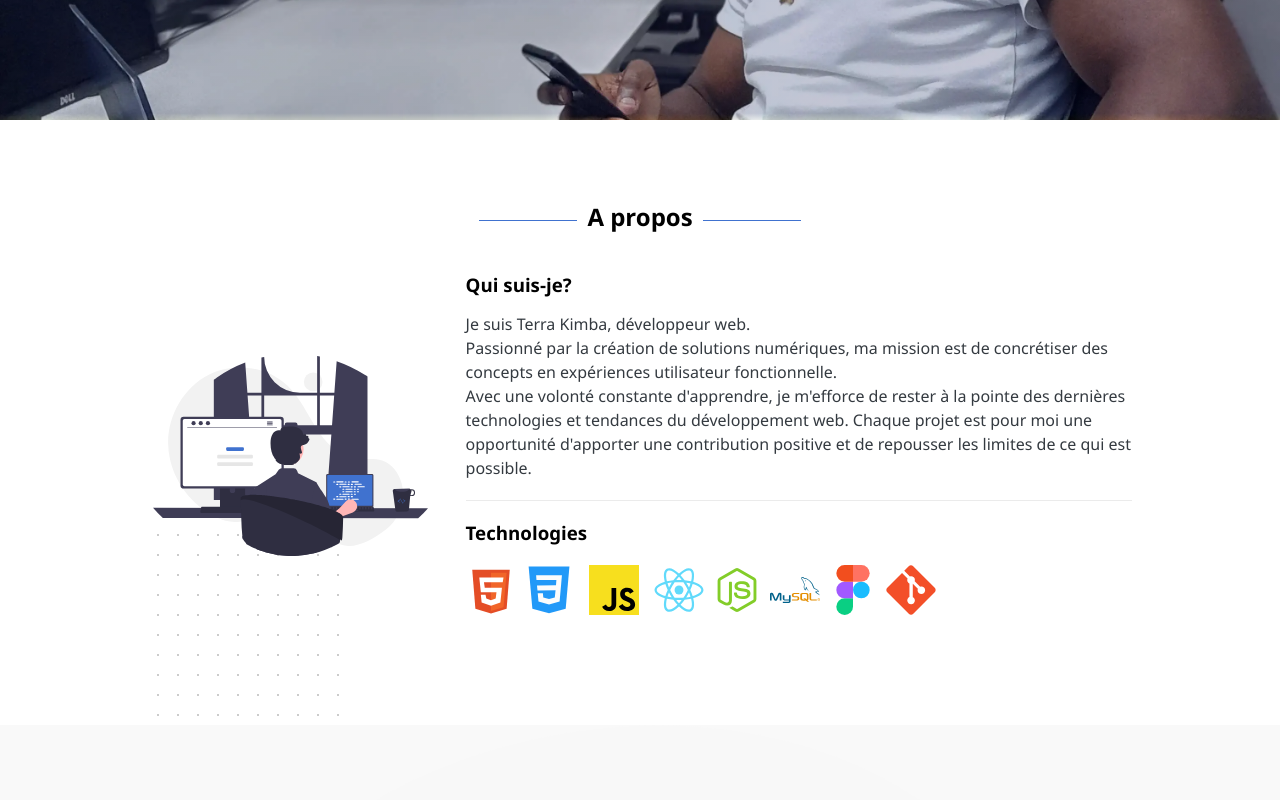
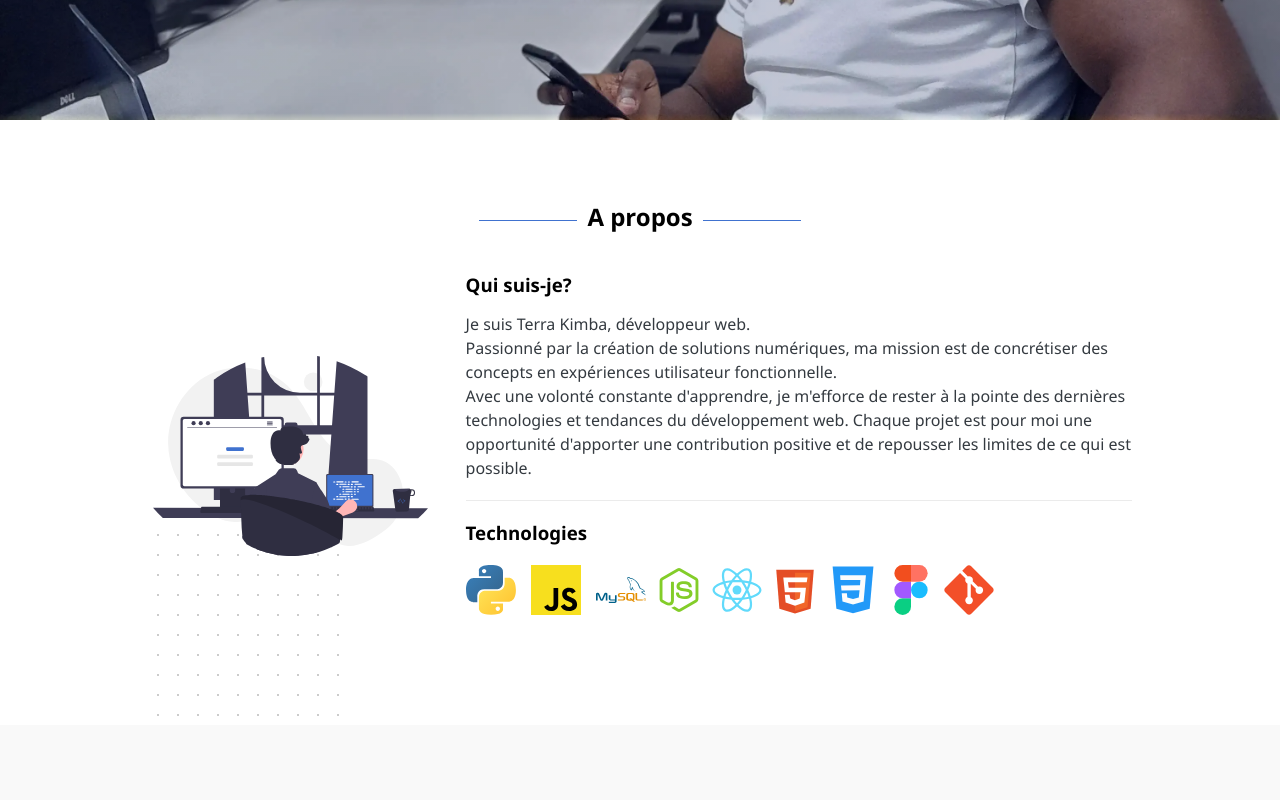
Before and after one commit to Tkimba4/tkimba4.github.io, a plain HTML site: page index.html in a window 1280 px wide. Shown: the part 560-1360 px from the top of the page. Drawn offline with Linux system fonts and the light colour scheme.

Commit message:
ajout de python

```diff
--- a/assets/css/style.css
+++ b/assets/css/style.css
@@ -295,11 +295,12 @@ nav.show {
     left: 0;
     width: 100%;
     height: 100%;
-    opacity: 0.03;
+    opacity: 0.05;
     z-index: -1;
     background-position: center;
     background-repeat: no-repeat;
     background-size: contain;
+    background-attachment: fixed;
   }
 }
 
--- a/index.html
+++ b/index.html
@@ -42,12 +42,7 @@
       <div class="header-container">
         <div class="logo">
           <div class="img">
-            <img
-              src="./favicon.svg"
-              alt="avatar"
-              width="40"
-              height="40"
-            />
+            <img src="./favicon.svg" alt="avatar" width="40" height="40" />
           </div>
           <div class="text">
             <span class="nav-name">Terra Kimba</span>
@@ -148,6 +143,51 @@
                 <div class="skills-content">
                   <div>
                     <img
+                      src="assets/images/python.svg"
+                      width="50"
+                      height="50"
+                      alt="logo-python"
+                    />
+                    <p>python</p>
+                  </div>
+                  <div>
+                    <img
+                      src="assets/images/javascript.svg"
+                      width="50"
+                      height="50"
+                      alt="logo-javascript"
+                    />
+                    <p>javascript</p>
+                  </div>
+                  <div>
+                    <img
+                      src="assets/images/mysql.svg"
+                      width="50"
+                      height="50"
+                      alt="logo-mysql"
+                    />
+                    <p>MySQL</p>
+                  </div>
+                  <div>
+                    <img
+                      src="assets/images/nodejs.svg"
+                      width="50"
+                      height="50"
+                      alt="logo-nodejs"
+                    />
+                    <p>NodeJS</p>
+                  </div>
+                  <div>
+                    <img
+                      src="assets/images/react.svg"
+                      width="50"
+                      height="50"
+                      alt="logo-react"
+                    />
+                    <p>ReactJS</p>
+                  </div>
+                  <div>
+                    <img
                       src="assets/images/html.svg"
                       width="50"
                       height="50"
@@ -164,24 +204,8 @@
                     />
                     <p>CSS</p>
                   </div>
-                  <div>
-                    <img
-                      src="assets/images/javascript.svg"
-                      width="50"
-                      height="50"
-                      alt="logo-javascript"
-                    />
-                    <p>javascript</p>
-                  </div>
-                  <!-- <div>
-                    <img
-                      src="assets/images/typescript.svg"
-                      width="50"
-                      height="50"
-                      alt="logo-typescript"
-                    />
-                    <p>typescript</p>
-                  </div> -->
+
+
                   <!-- <div>
                     <img
                       src="assets/images/php.svg"
@@ -200,15 +224,7 @@
                     />
                     <p>MongoDB</p>
                   </div> -->
-                  <div>
-                    <img
-                      src="assets/images/react.svg"
-                      width="50"
-                      height="50"
-                      alt="logo-react"
-                    />
-                    <p>ReactJS</p>
-                  </div>
+
                   <!-- <div>
                     <img
                       src="assets/images/nextjs.svg"
@@ -245,24 +261,7 @@
                     />
                     <p>SASS</p>
                   </div> -->
-                  <div>
-                    <img
-                      src="assets/images/nodejs.svg"
-                      width="50"
-                      height="50"
-                      alt="logo-nodejs"
-                    />
-                    <p>NodeJS</p>
-                  </div>
-                  <div>
-                    <img
-                      src="assets/images/mysql.svg"
-                      width="50"
-                      height="50"
-                      alt="logo-mysql"
-                    />
-                    <p>MySQL</p>
-                  </div>
+
                   <div>
                     <img
                       src="assets/images/figma.svg"
```
Also changed, not shown: assets/images/python.svg (added).
